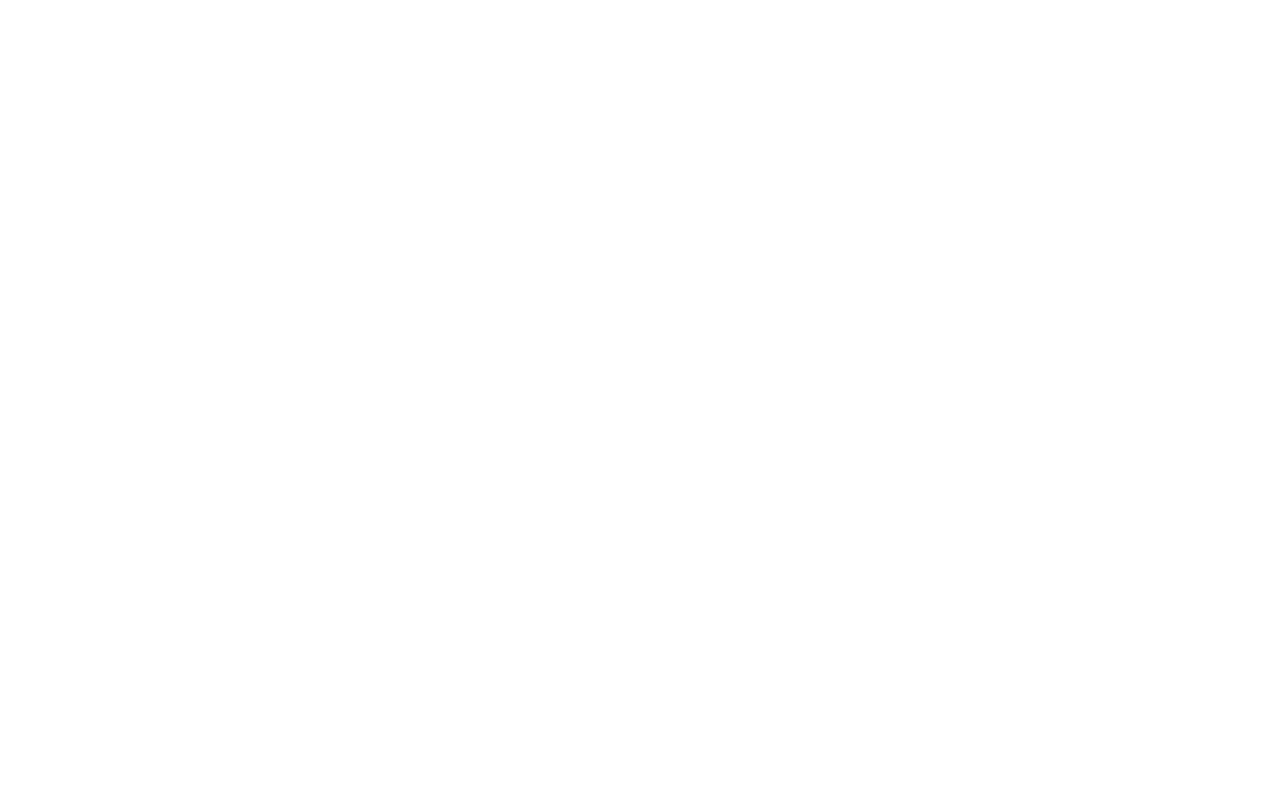
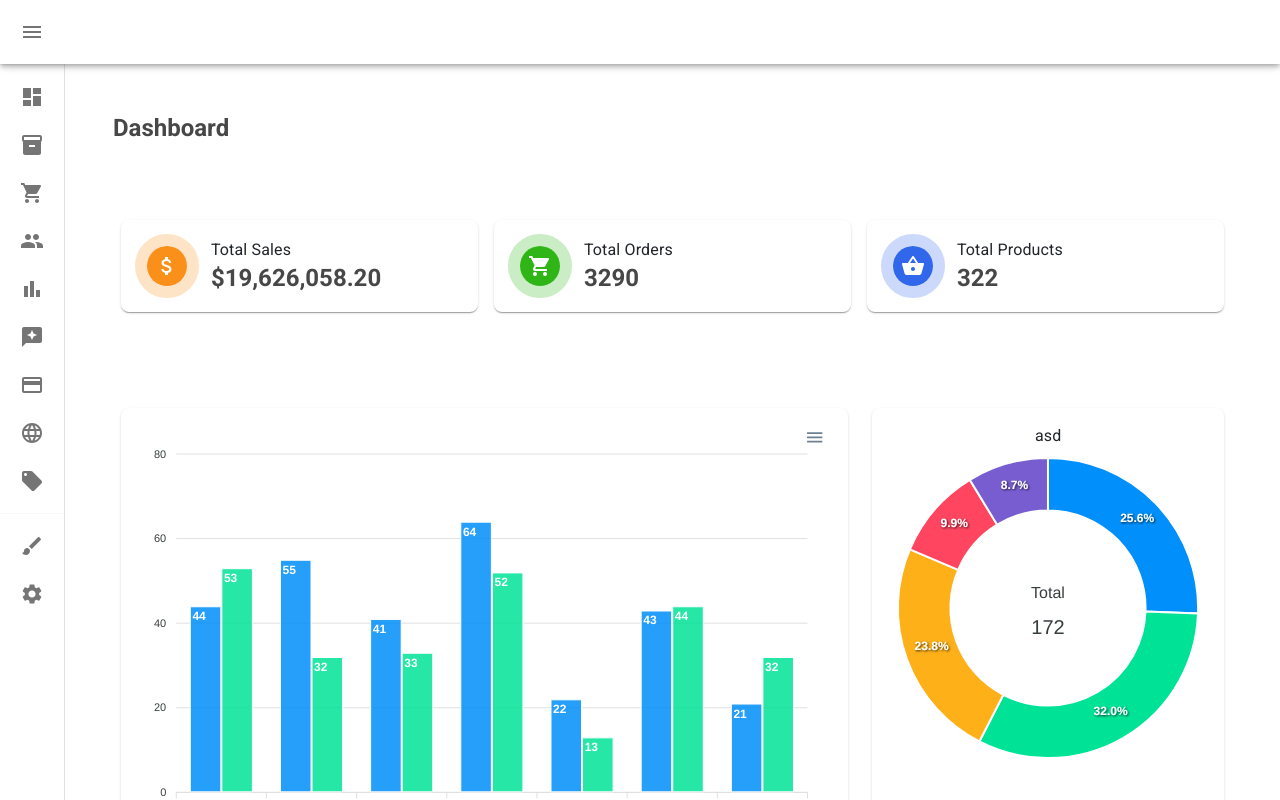
Before and after one commit to longphu753951/eCommercialAdmin, a React (Create React App) app: page /admin in a window 1280 px wide. Before the commit this address had no page. Shown: the top 800 px of the page. Built offline with nearby package versions, Linux system fonts and the light colour scheme.

Commit message:
learn react router

```diff
--- a/src/pages/Admin/Admin.tsx
+++ b/src/pages/Admin/Admin.tsx
@@ -1,13 +1,8 @@
-import DashboardPage from './Dashboard';
 import { Box, createTheme } from '@mui/material';
 import React from 'react';
 import { ThemeProvider } from 'react-bootstrap';
 import SideBar from '../../components/Sidebar';
-import {
-    createHashRouter,
-    RouterProvider,
-  } from 'react-router-dom';
-
+import { Outlet } from 'react-router-dom';
 
 const theme = createTheme({
   breakpoints: {
@@ -20,19 +15,6 @@ const theme = createTheme({
     },
   },
 });
-
-const Router = createHashRouter([
-    {
-      path: '/admin',
-
-      children: [
-        {
-          path: 'dashboard',
-          element: <DashboardPage />,
-        },
-      ],
-    },
-  ]);
 
 const Admin = () => {
   return (
@@ -47,7 +29,7 @@ const Admin = () => {
       >
         <SideBar />
         <Box component="main" sx={{ p: 3 }} width={'100%'}>
-          <Router/>
+          <Outlet/>
         </Box>
       </Box>
     </ThemeProvider>
--- a/src/routes/routes.tsx
+++ b/src/routes/routes.tsx
@@ -1,14 +1,29 @@
-import { Route, Routes } from 'react-router-dom';
+import {
+  createBrowserRouter,
+  createRoutesFromElements,
+  Route,
+} from 'react-router-dom';
 import Admin from '../pages/Admin/Admin';
+import Dashboard from '../pages/Admin/Dashboard';
 import Login from '../pages/Login';
 
-const RoutesContainer = () => {
-  return (
-    <Routes>
-      <Route path="/" element={<Login />} />
-      <Route path="/auth" element={<Admin />} />
-    </Routes>
-  );
-};
+const RoutesContainer = createBrowserRouter(
+  createRoutesFromElements(
+    <>
+      <Route path="/login" element={<Login />} />
+      <Route path="/admin" element={<Admin />}>
+        <Route index element={<Dashboard />} />
+        <Route
+          path="products"
+          element={
+            <div>
+              <h1 style={{ marginTop: 500 }}>HELLO WORLD</h1>
+            </div>
+          }
+        />
+      </Route>
+    </>,
+  ),
+);
 
 export default RoutesContainer;
```
Also changed, not shown: src/index.tsx (+3 -5 lines).
